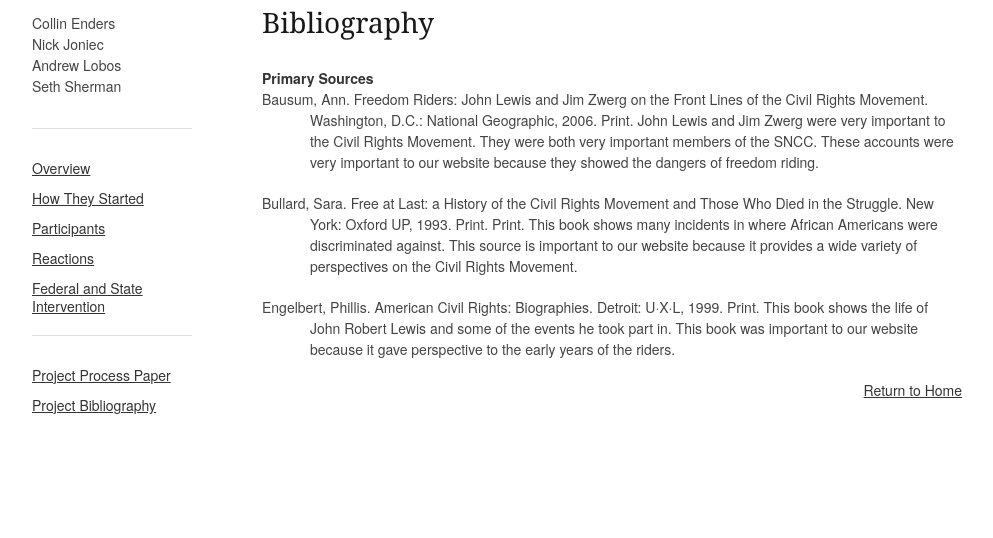
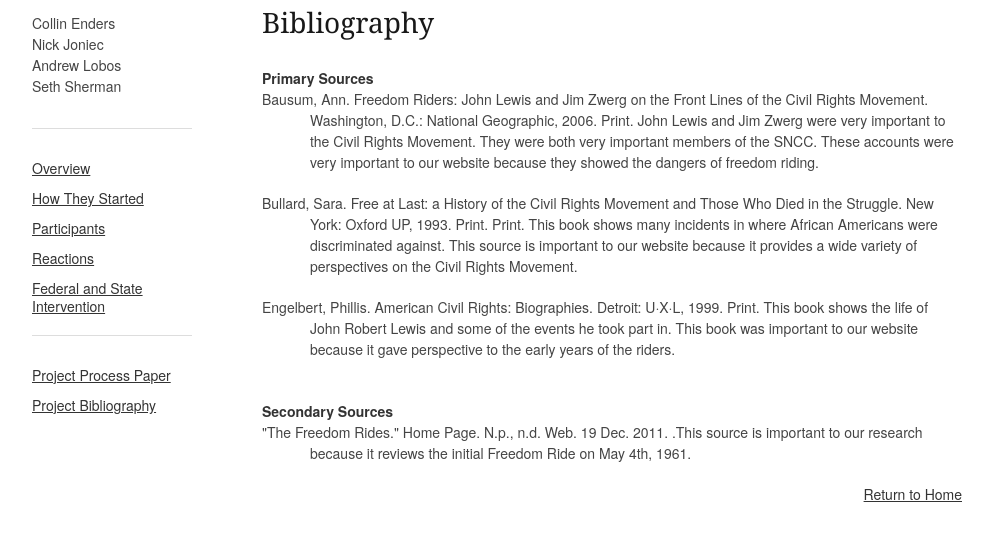
Before and after one commit to 4ndr3w/2011NHDProject, a plain HTML site: page files/theme/bibliography.html in a window 1280 px wide. Shown: the part 168-706 px from the top of the page, without its empty margins (138-1131 px from the left). Drawn offline with nearby package versions, Linux system fonts and the light colour scheme; a script that the page names is missing.

Commit message:
Added secondary source #1

```diff
--- a/files/theme/bibliography.html
+++ b/files/theme/bibliography.html
@@ -69,6 +69,9 @@ Movement. Washington, D.C.: National Geographic, 2006. Print. John Lewis and Jim
 Struggle. New York: Oxford UP, 1993. Print. Print. This book shows many incidents in where  African Americans were discriminated against. This source is important to our website because it provides a wide variety of perspectives on the Civil Rights Movement.</p>
 					<p style="margin-left:.5in;text-indent:-.5in">Engelbert, Phillis. American Civil Rights: Biographies. Detroit: U·X·L, 1999. Print. This book
 shows the life of John Robert Lewis and some of the events he took part in. This book was important to our website because it gave perspective to the early years of the riders.</p>
+					<br><strong>Secondary Sources</strong>
+					<p style="margin-left:.5in;text-indent:-.5in">"The Freedom Rides." Home Page. N.p., n.d. Web. 19 Dec. 2011.
+					<http://www.core-online.org/History/freedom%20rides.htm>.This source is important to our research because it reviews the initial Freedom Ride on May 4th, 1961.</p>
 
 					<div class="readMore"><a href="../../	index.html">Return to Home</a></div>
 				</div>
```
